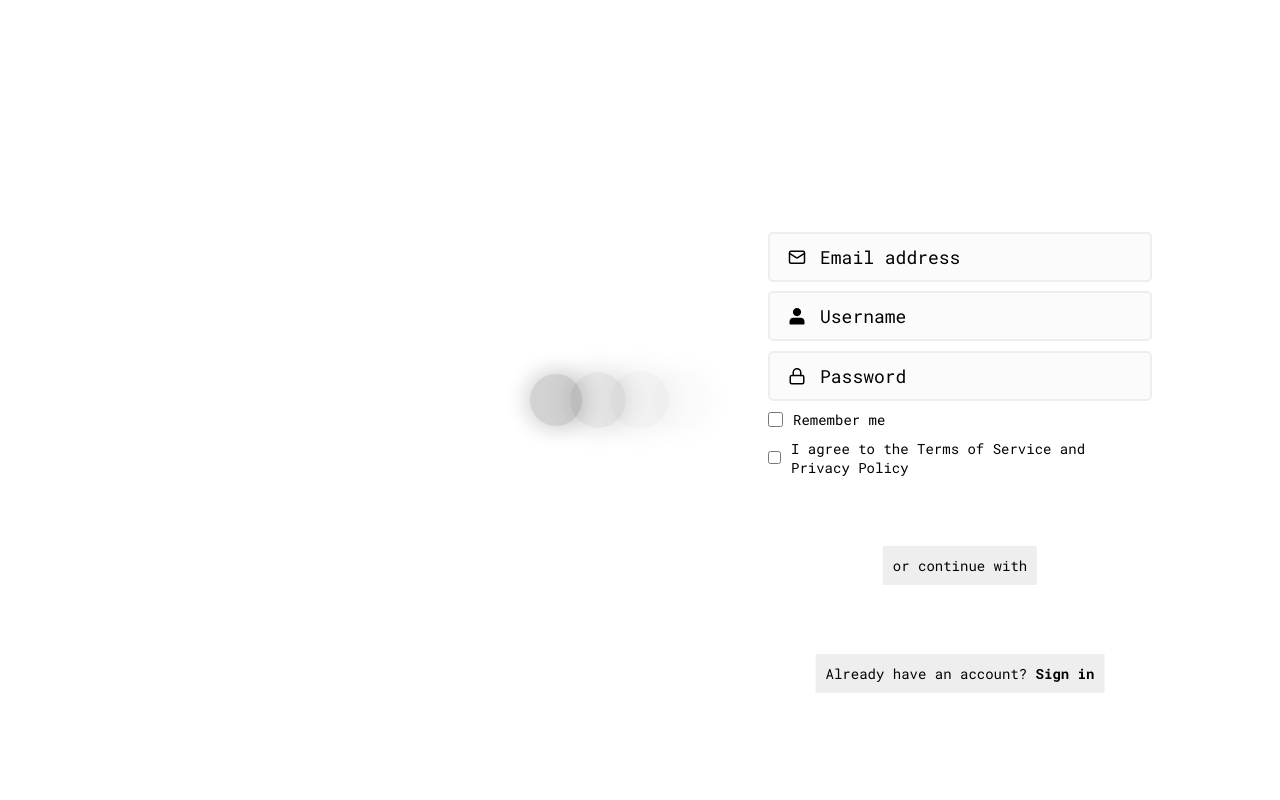
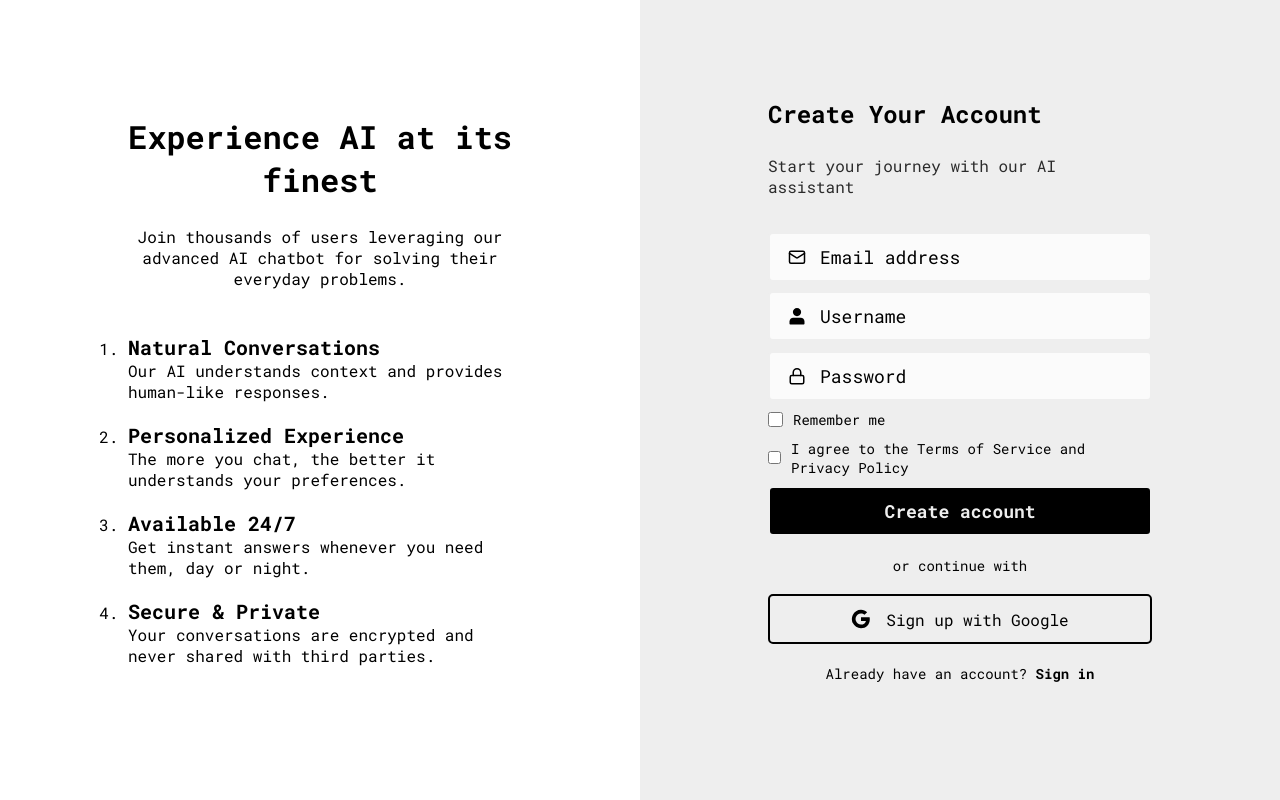
Before and after one commit to AymenBraikia/Neuro, a Next.js app in the folder chatbot/: page /signup in a window 1280 px wide. Built offline with nearby package versions, Linux system fonts and the light colour scheme.

Commit message:
fix loader

```diff
--- a/chatbot/app/components/loading.tsx
+++ b/chatbot/app/components/loading.tsx
@@ -1,13 +1,13 @@
 import Theme from "./theme";
 import "./loading.css";
 
-function Loading() {
+function Loading(loaded:boolean) {
 	let i = 0;
 
 	return (
 		<>
 			<Theme visibility={false} />
-			<div className={`loadContainer`}>
+			<div className={`loadContainer ${loaded ? "active" : ""}`}>
 				<div className="loader">
 					<div style={{ animation: `load 1s ease ${i++ * 100}ms infinite alternate` }} className="dot"></div>
 					<div style={{ animation: `load 1s ease ${i++ * 100}ms infinite alternate` }} className="dot"></div>
--- a/chatbot/app/components/signin_components/body.tsx
+++ b/chatbot/app/components/signin_components/body.tsx
@@ -52,7 +52,7 @@ function Body() {
 	return (
 		<>
 			<Theme visibility={false} />
-			{Loading()}
+			{Loading(settings.loaded)}
 
 			<div className="container">
 				{settings.loaded ? (
--- a/chatbot/app/components/signup_components/body.tsx
+++ b/chatbot/app/components/signup_components/body.tsx
@@ -58,7 +58,7 @@ function Body() {
 
 	return (
 		<>
-			{Loading()}
+			{Loading(settings.loaded)}
 			<Theme visibility={false}></Theme>
 
 			<div className="container">
```
